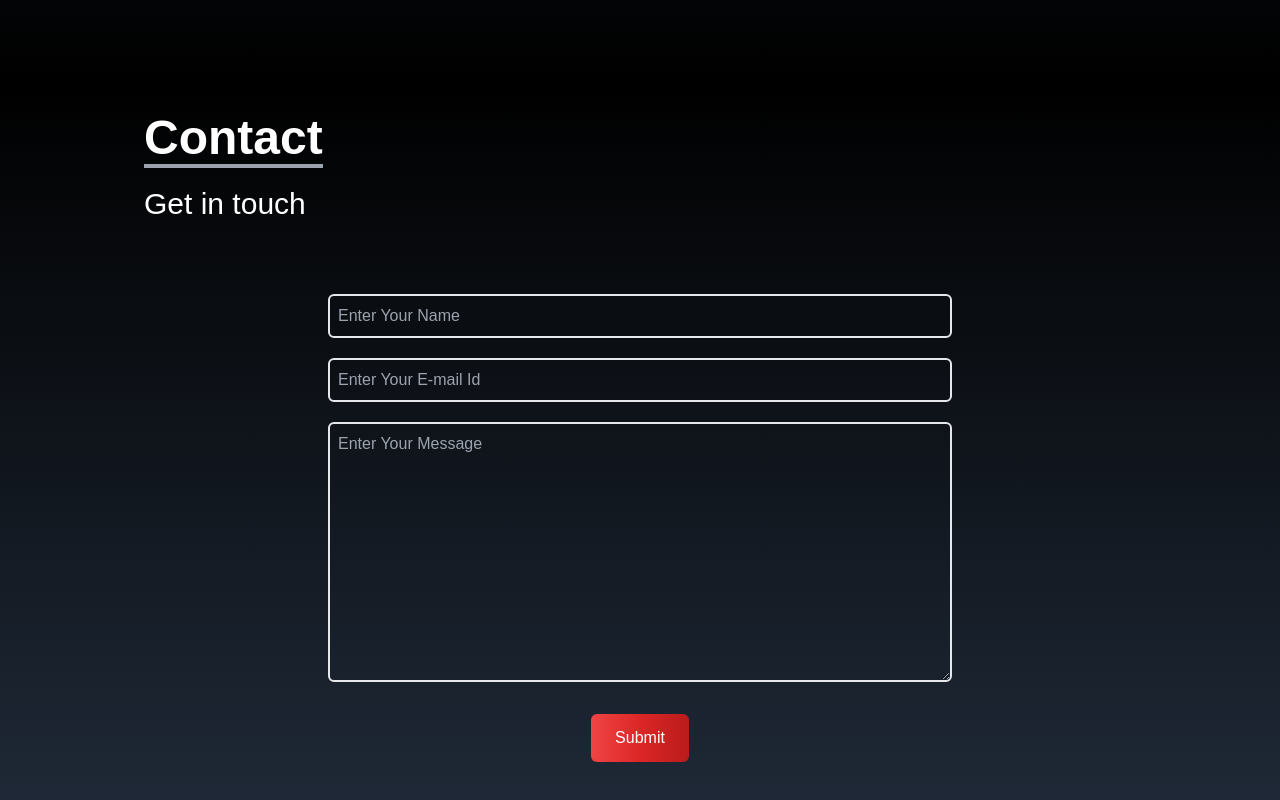
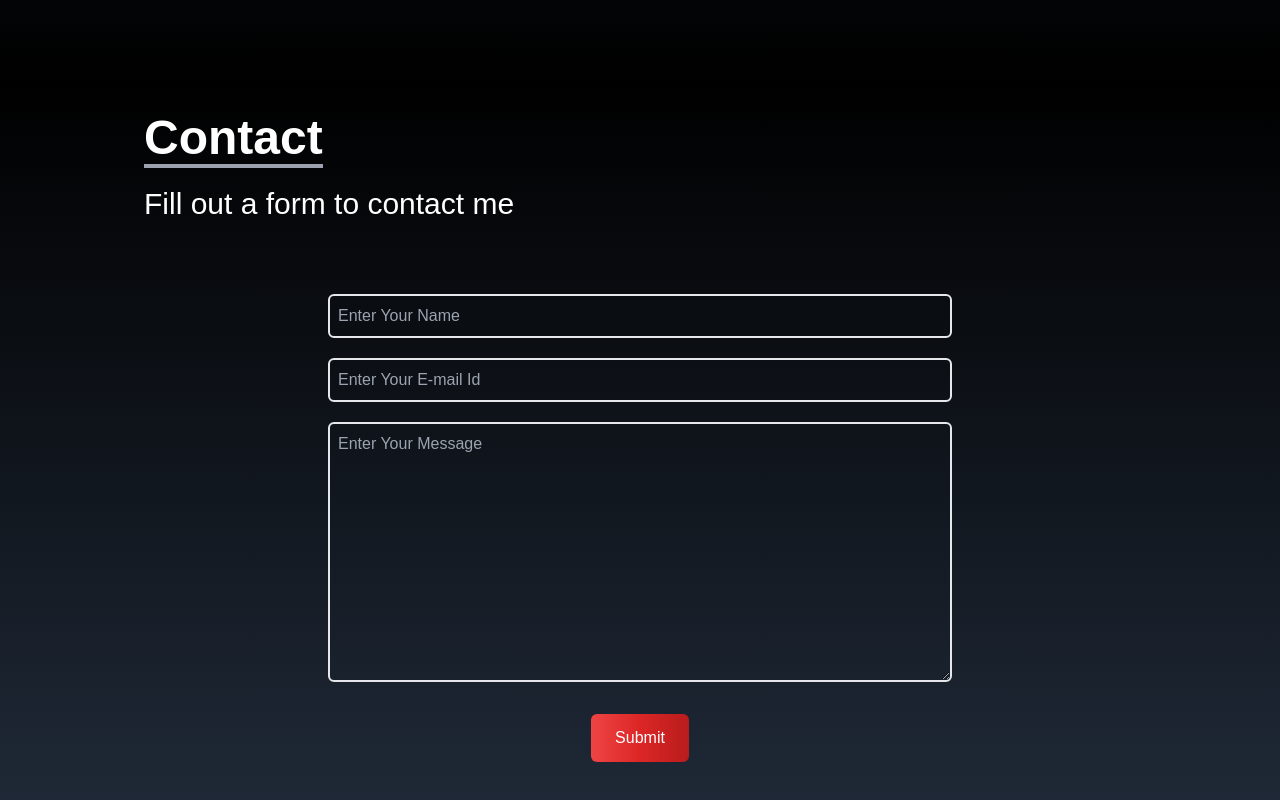
Before and after one commit to priyankRaiyani19/PersonalPortfolio, a React (Create React App) app: page / in a window 1280 px wide. Shown: the part 3118-3918 px from the top of the page. Built offline with nearby package versions, Linux system fonts and the light colour scheme; a web font is replaced by a local one.

Commit message:
complete

```diff
--- a/src/components/Contact.js
+++ b/src/components/Contact.js
@@ -7,7 +7,7 @@ const Contact = () => {
             <div className= " flex flex-col p-4 justify-center max-w-screen-lg mx-auto h-full">
                 <div className="pb-8">
                     <p className="text-5xl font-bold inline border-b-4 border-gray-400 ">Contact</p>
-                    <p className="py-6 text-3xl">Get in touch</p>
+                    <p className="py-6 text-3xl">Fill out a form to contact me</p>
                 </div>
             </div>
 
```
